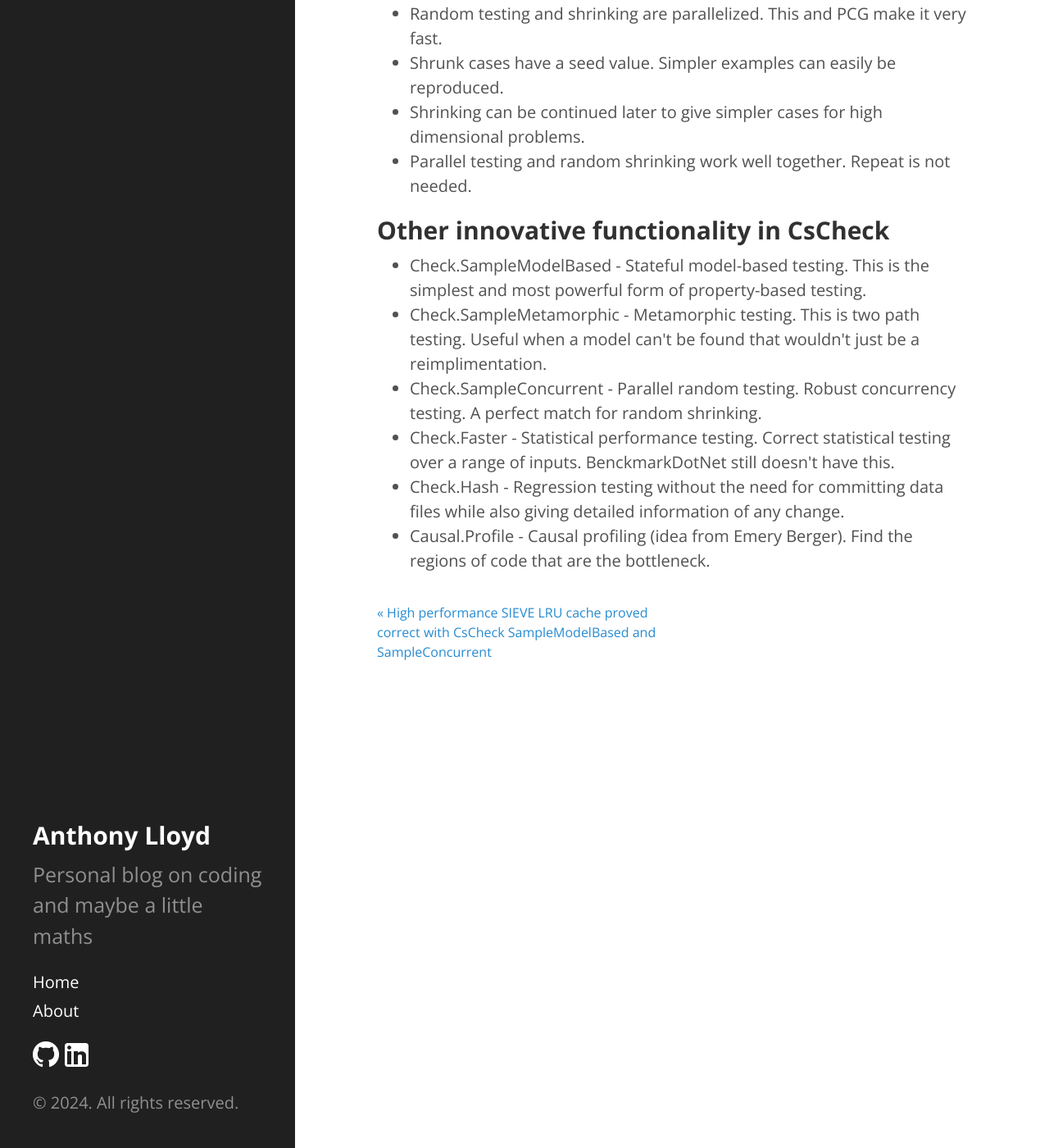
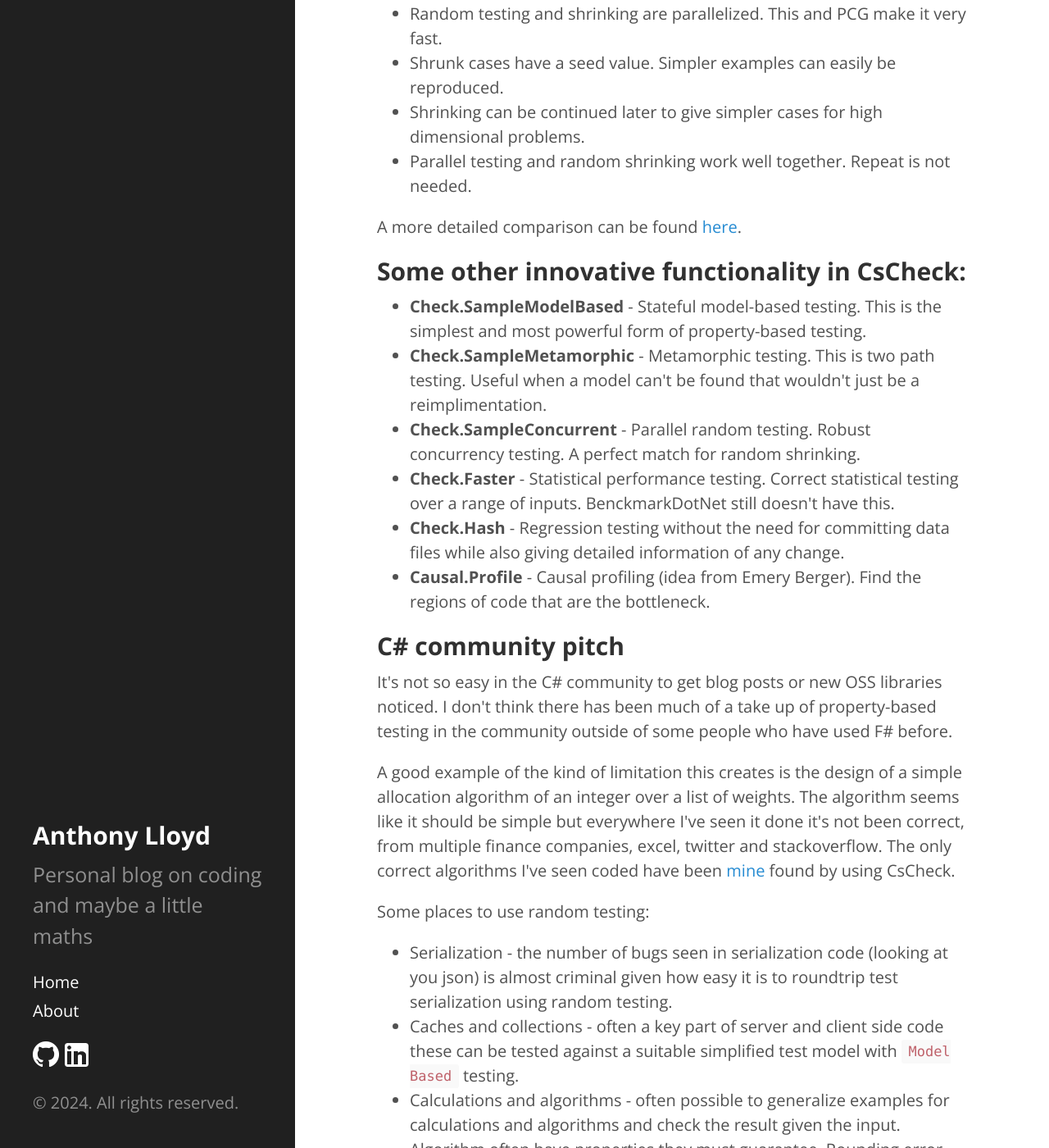
Before and after one commit to AnthonyLloyd/AnthonyLloyd.github.io, a Jekyll site: the page built from _posts/2024-07-07-cscheck-happy-state.html, in a window 1280 px wide and 1400 px high, scrolled down 786 px. Shown: the whole window at 82% size. Built offline with Jekyll 4.4.1, drawn with Linux system fonts in a browser that asks for light colours; some web fonts are replaced; comment, search, counter and statistics services are not loaded; some of the changed text lies outside the part shown.

Commit message:
CsCheck happy state blog p2

```diff
--- a/_posts/2024-07-07-cscheck-happy-state.html
+++ b/_posts/2024-07-07-cscheck-happy-state.html
@@ -14,8 +14,8 @@ In reply he encouraged me to write something about these improvements, hopefully
 <h2>Random shrinking</h2>
 <p>
 Most property-based testing libraries are a port of QuickCheck and share it's tree-based shrinking.
-This is where a lazy tree of possible simpler examples is composed and tested.
-<a href="https://github.com/AnthonyLloyd/CsCheck/">CsCheck</a> differs in that generation and shrinking are both random samples.
+This is where a lazy tree of possible simpler samples is composed and tested.
+<a href="https://github.com/AnthonyLloyd/CsCheck/">CsCheck</a> differs in that generation and shrinking are both based on random samples.
 Each generated sample comes with a Size proxy which can be used to compare for shrinking. Only samples with a smaller Size are actually tested during shrinking.
 </p>
 
@@ -28,12 +28,35 @@ Each generated sample comes with a Size proxy which can be used to compare for s
     <li>Parallel testing and random shrinking work well together. Repeat is not needed.</li>
 </ul>
 
-<h2>Other innovative functionality in CsCheck</h2>
+<p>A more detailed comparison can be found <a href="https://github.com/AnthonyLloyd/CsCheck/blob/master/Comparison.md">here</a>.</p>
+
+<h2>Some other innovative functionality in CsCheck:</h2>
 <ul>
-    <li>Check.SampleModelBased - Stateful model-based testing. This is the simplest and most powerful form of property-based testing.</li>
-    <li>Check.SampleMetamorphic - Metamorphic testing. This is two path testing. Useful when a model can't be found that wouldn't just be a reimplimentation.</li>
-    <li>Check.SampleConcurrent - Parallel random testing. Robust concurrency testing. A perfect match for random shrinking.</li>
-    <li>Check.Faster - Statistical performance testing. Correct statistical testing over a range of inputs. BenckmarkDotNet still doesn't have this.</li>
-    <li>Check.Hash - Regression testing without the need for committing data files while also giving detailed information of any change.</li>
-    <li>Causal.Profile - Causal profiling (idea from Emery Berger). Find the regions of code that are the bottleneck.</li>
+    <li><b>Check.SampleModelBased</b> - Stateful model-based testing. This is the simplest and most powerful form of property-based testing.</li>
+    <li><b>Check.SampleMetamorphic</b> - Metamorphic testing. This is two path testing. Useful when a model can't be found that wouldn't just be a reimplimentation.</li>
+    <li><b>Check.SampleConcurrent</b> - Parallel random testing. Robust concurrency testing. A perfect match for random shrinking.</li>
+    <li><b>Check.Faster</b> - Statistical performance testing. Correct statistical testing over a range of inputs. BenckmarkDotNet still doesn't have this.</li>
+    <li><b>Check.Hash</b> - Regression testing without the need for committing data files while also giving detailed information of any change.</li>
+    <li><b>Causal.Profile</b> - Causal profiling (idea from Emery Berger). Find the regions of code that are the bottleneck.</li>
 </ul>
+
+
+<h2>C# community pitch</h2>
+<p>It's not so easy in the C# community to get blog posts or new OSS libraries noticed.
+I don't think there has been much of a take up of property-based testing in the community outside of some people who have used F# before.
+</p>
+
+<p>A good example of the kind of limitation this creates is the design of a simple allocation algorithm of an integer over a list of weights.
+The algorithm seems like it should be simple but everywhere I've seen it done it's not been correct, from multiple finance companies, excel, twitter and stackoverflow.
+The only correct algorithms I've seen coded have been <a href="http://anthonylloyd.github.io/blog/2023/11/24/allocate-3">mine</a> found by using CsCheck.</p>
+
+<p>Some places to use random testing:</p>
+<ul>
+    <li>Serialization - the number of bugs seen in serialization code (looking at you json) is almost criminal given how easy it is to roundtrip test serialization using random testing.</li>
+    <li>Caches and collections - often a key part of server and client side code these can be tested against a suitable simplified test model with <code>Model Based</code> testing.</li>
+    <li>Calculations and algorithms - often possible to generalize examples for calculations and algorithms and check the result given the input. Algorithm often have properties they must guarantee. Rounding error issues automatically tested.</li>
+    <li>Code refactoring - keep a copy of the original code with the test, refactor for simplicity and performance, safe in the knowledge it still produces the same results. Pair with a <code>Faster</code> test to monitor the relative performance over a range of inputs. Or if a copy is not feasible create a <code>Regression</code> test to comprehensively make sure there is no change.</li>
+    <li>Multithreading and concurrency - test on the same object instance across multiple threads and examples. Shrink even works for <code>Concurrency</code> testing.</li>
+</ul>
+
+<p>Why use it is discussed further <a href="https://github.com/AnthonyLloyd/CsCheck/blob/master/Why.md">here</a></p>
```
Also changed, not shown: other parts of _posts/2024-07-07-cscheck-happy-state.html (+1 -1 lines).
